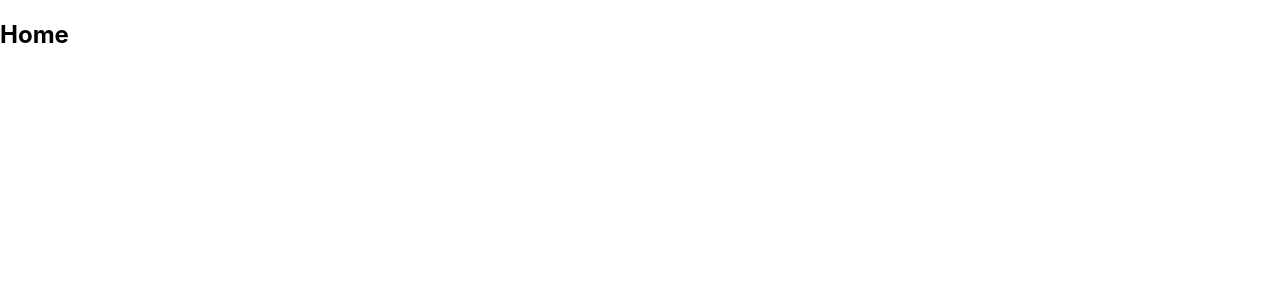
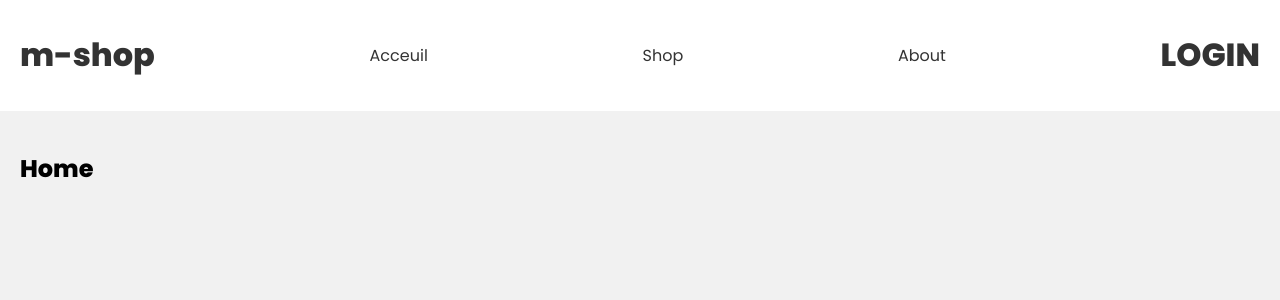
Before and after one commit to aronyaina/site-commerce-client, a React (Create React App) app: page / in a window 1280 px wide. Shown: the top 300 px of the page. Built offline with nearby package versions, Linux system fonts and the light colour scheme.

Commit message:
Bootstrap

```diff
--- a/package.json
+++ b/package.json
@@ -7,6 +7,7 @@
         "@testing-library/jest-dom": "^5.16.5",
         "@testing-library/react": "^13.4.0",
         "@testing-library/user-event": "^13.5.0",
+        "bootstrap": "^5.2.3",
         "react": "^18.2.0",
         "react-dom": "^18.2.0",
         "react-router-dom": "^6.4.3",
--- a/src/App.js
+++ b/src/App.js
@@ -2,12 +2,14 @@
 
 // Pages and components
 import Home from "./pages/Home";
+import Navbar from "./components/navbar";
 
 function App() {
   return (
     <div className="App">
       {" "}
       <BrowserRouter>
+        <Navbar />
         <div className="pages">
           <Routes>
             <Route path="/" element={<Home />} />
--- a/src/components/navbar.js
+++ b/src/components/navbar.js
@@ -1,5 +1,27 @@
 import React from "react";
 
+import { Link } from "react-router-dom";
+
 export default function navbar() {
-  return <div></div>;
+  return (
+    <header>
+      <div className="container">
+        <Link to="/">
+          <h1>m-shop</h1>
+        </Link>
+        <Link to="/">
+          <p>Acceuil</p>
+        </Link>
+        <Link to="/">
+          <p>Shop</p>
+        </Link>
+        <Link to="/">
+          <p>About</p>
+        </Link>
+        <Link to="/">
+          <h1>LOGIN</h1>
+        </Link>
+      </div>{" "}
+    </header>
+  );
 }
--- a/src/index.css
+++ /dev/null
@@ -1,13 +0,0 @@
-body {
-  margin: 0;
-  font-family: -apple-system, BlinkMacSystemFont, 'Segoe UI', 'Roboto', 'Oxygen',
-    'Ubuntu', 'Cantarell', 'Fira Sans', 'Droid Sans', 'Helvetica Neue',
-    sans-serif;
-  -webkit-font-smoothing: antialiased;
-  -moz-osx-font-smoothing: grayscale;
-}
-
-code {
-  font-family: source-code-pro, Menlo, Monaco, Consolas, 'Courier New',
-    monospace;
-}
--- a/src/index.js
+++ b/src/index.js
@@ -1,6 +1,6 @@
 import React from "react";
 import ReactDOM from "react-dom/client";
-import "./index.css";
+import "./styles/index.css";
 import App from "./App";
 
 const root = ReactDOM.createRoot(document.getElementById("root"));
--- /dev/null
+++ b/src/styles/index.css
@@ -0,0 +1,39 @@
+/* google font */
+@import url('https://fonts.googleapis.com/css2?family=Poppins:wght@300;400;500;600;800&family=VT323&display=swap');
+@import url('https://fonts.googleapis.com/css?family=Lobster');
+
+/* layout */
+:root {
+    --primary: #1aac83;
+    --error: #e7195a;
+}
+
+body {
+    background: #f1f1f1;
+    margin: 0;
+    font-family: "Poppins";
+}
+
+header {
+    background: #fff;
+}
+
+header .container {
+    max-width: 1400px;
+    margin: 0 auto;
+    padding: 10px 20px;
+    display: flex;
+    align-items: center;
+    justify-content: space-between;
+}
+
+header a {
+    color: #333;
+    text-decoration: none;
+}
+
+.pages {
+    max-width: 1400px;
+    padding: 20px;
+    margin: 0 auto;
+}
```
Also changed, not shown: 1 other file (tests, documents, lock files or other folders).
